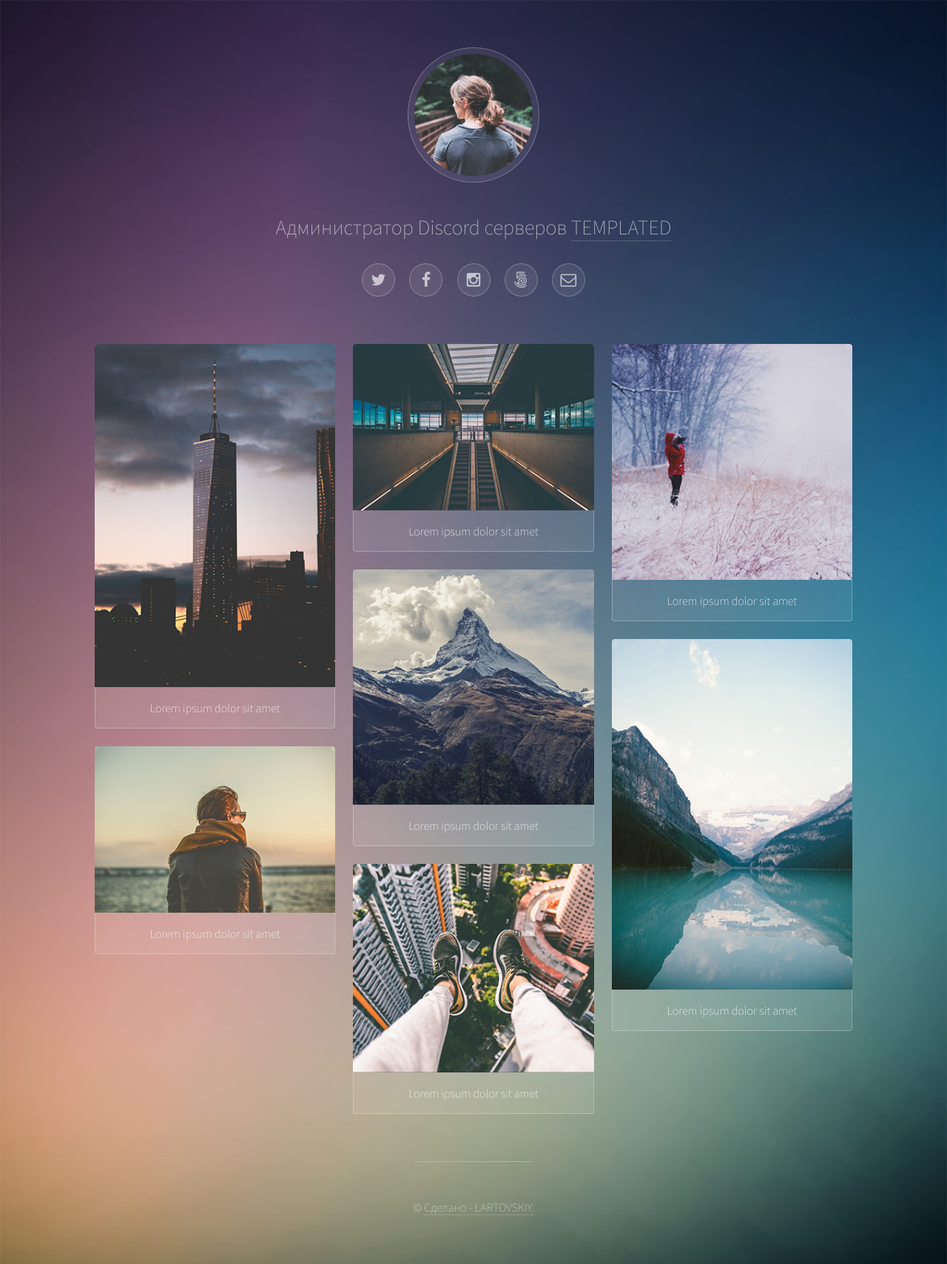
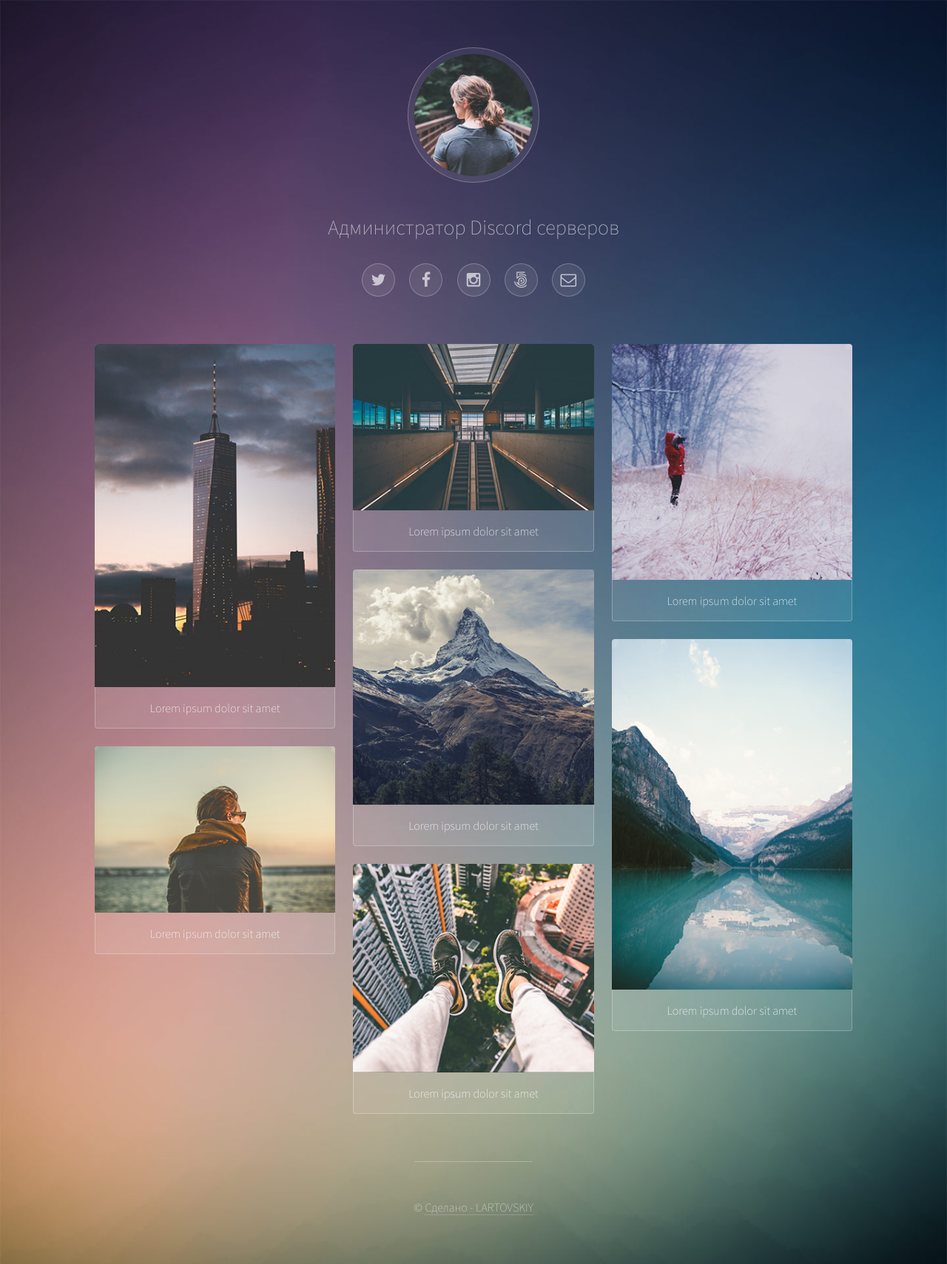
Before and after one commit to Lartovskiy/Lartovskiy.github.io, a plain HTML site: page index.html in a window 1280 px wide. Shown: the whole page at 74% size. Drawn offline with Linux system fonts and the light colour scheme.

Commit message:
лллл

```diff
--- a/index.html
+++ b/index.html
@@ -19,7 +19,7 @@
 				<!-- Header -->
 					<header id="header">
 						<span class="avatar"><img src="images/avatar.jpg" alt="" /></span>
-						<h1>Администратор Discord серверов <strong></strong><a href=>TEMPLATED</a><br />
+						<h1>Администратор Discord серверов <strong></strong><a href=></a><br />
 					</h1>
 						<ul class="icons">
 							<li><a href="#" class="icon style2 fa-twitter"><span class="label">Twitter</span></a></li>
@@ -75,7 +75,7 @@
 
 				<!-- Footer -->
 					<footer id="footer">
-						<p>&copy;  <a href=</a>Сделано - LARTOVSKIY<a href=</a>.</p>
+						<p>&copy;  <a href=</a>Сделано - LARTOVSKIY<a
 					</footer>
 
 			</div>
```
